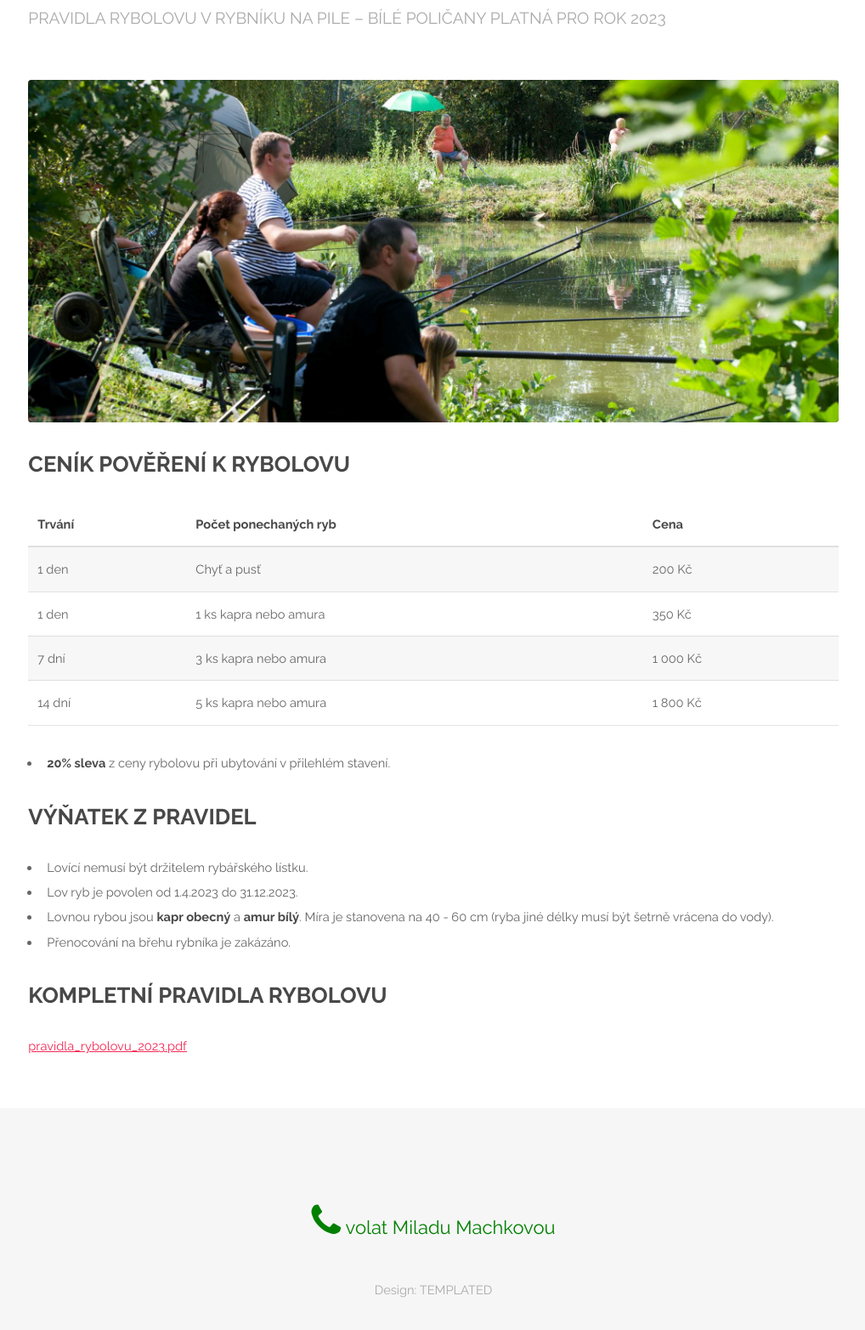
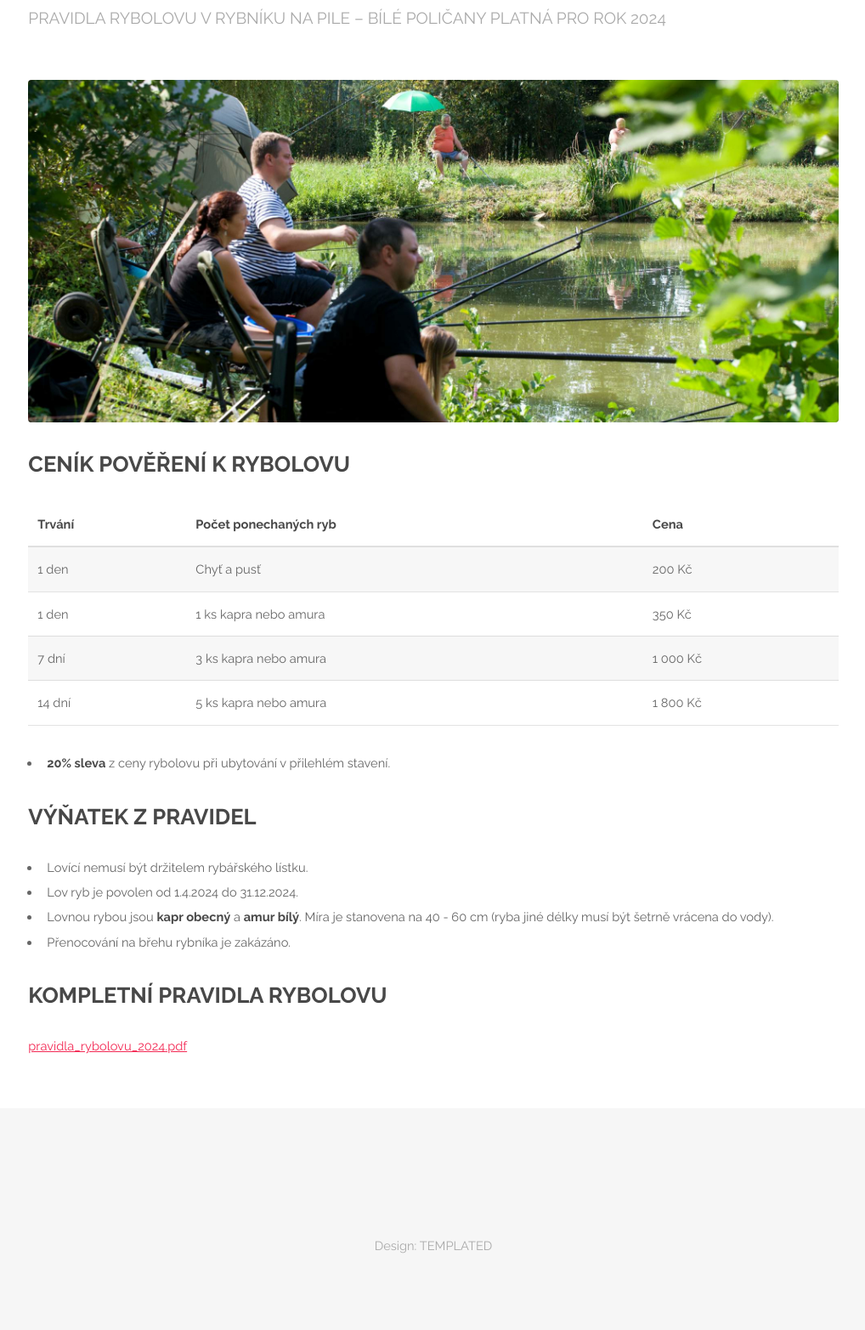
Before and after one commit to rybarstvinapile/rybarstvinapile.github.io, a plain HTML site: page rybolov.html in a window 1280 px wide. Shown: the part 205-1770 px from the top of the page at 85% size, without its empty margins (130-1148 px from the left). Drawn offline with Linux system fonts and the light colour scheme.

Commit message:
update 2024

```diff
--- a/rybolov.html
+++ b/rybolov.html
@@ -4,7 +4,7 @@
 	templated.co @templatedco
 	Released for free under the Creative Commons Attribution 3.0 license (templated.co/license)
 -->
-<html>
+<html lang="cs">
 <head>
     <title>Rybolov - Rybářství na Pile</title>
     <meta charset="utf-8"/>
@@ -34,7 +34,7 @@
 
         <header class="major special">
             <h2>Rybolov</h2>
-            <p>Pravidla rybolovu v rybníku Na Pile – Bílé Poličany platná pro rok 2023</p>
+            <p>Pravidla rybolovu v rybníku Na Pile – Bílé Poličany platná pro rok 2024</p>
         </header>
 
         <a href="#" class="image fit"><img src="images/fernetcup1.jpg" alt=""/></a>
@@ -80,14 +80,14 @@
 
         <ul>
             <li>Lovící nemusí být držitelem rybářského lístku.</li>
-            <li>Lov ryb je povolen od 1.4.2023 do 31.12.2023.</li>
+            <li>Lov ryb je povolen od 1.4.2024 do 31.12.2024.</li>
             <li>Lovnou rybou jsou <strong>kapr obecný</strong> a <strong>amur bílý</strong>. Míra je stanovena na 40 - 60 cm (ryba jiné délky musí být šetrně vrácena do vody).</li>
             <li>Přenocování na břehu rybníka je zakázáno.</li>
         </ul>
 
         <h2>Kompletní pravidla rybolovu</h2>
 
-        <a href="pravidla_rybolovu_2023.pdf">pravidla_rybolovu_2023.pdf</a>
+        <a href="pravidla_rybolovu_2024.pdf">pravidla_rybolovu_2024.pdf</a>
 
     </div>
 </section>
@@ -95,9 +95,6 @@
 <!-- Footer -->
 <footer id="footer">
     <div class="container">
-        <ul class="icons">
-            <li><a href="tel:+420608482782" class="icon fa-phone" style="color: green;"> volat Miladu Machkovou</a></li>
-        </ul>
         <ul class="copyright">
             <li>Design: <a href="http://templated.co">TEMPLATED</a></li>
         </ul>
```
Also changed, not shown: index.html (+1 -4 lines), kontakt.html (+1 -12 lines), ubytovani.html (+1 -4 lines), 1 other file.
